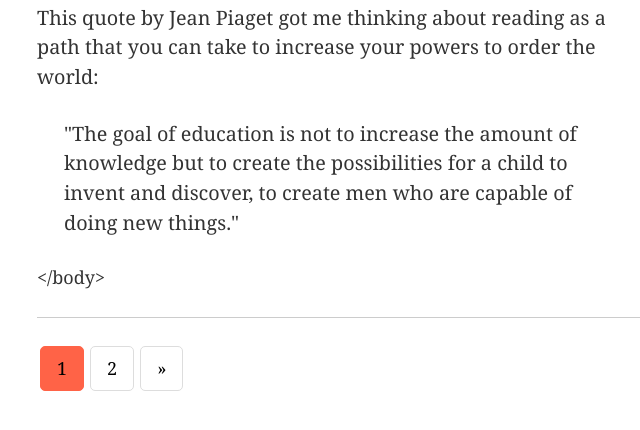
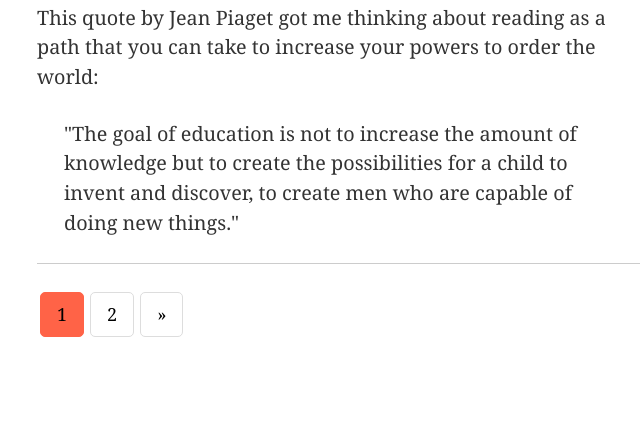
Before and after one commit to ellis-bio/ellisjalia, a Jekyll site: the page built from index.md, in a window 1280 px wide and 900 px high, scrolled down 8442 px, cut to the strip 412-842 px from the top of the window. Shown: the whole strip, without its empty margins (297-937 px from the left). Built offline with Jekyll 4.4.1, drawn with Linux system fonts in a browser that asks for light colours.

Commit message:
ud to index

```diff
--- a/index.md
+++ b/index.md
@@ -112,8 +112,6 @@ Sleeping.</p>
 <p style="font-size:1.7rem; margin-bottom:0"><a href="https://ellisjalia.com/2025/01/19/home/"><b>Home</b></a></p>
 <p style="font-size:0.95rem; color: silver">Sunday, January 19, 2025</p>
 
-<body>
-
 <p style="font-size:1.10rem;">I’m supposed to be working on an essay about the philosophy of perception, but I’ve been really unwell and research has been difficult. So, instead, I've turned my attention to redesigning my living room and workspace.</p>
 
 <center><img src="/assets/images/home-2.jpeg" style="margin-bottom:1.5rem; margin-top: 1.5rem;"></center>
@@ -156,8 +154,6 @@ Sleeping.</p>
 <p style="font-size:1.10rem;">This quote by Jean Piaget got me thinking about reading as a path that you can take to increase your powers to order the world:
 
 <p style="font-size:1.10rem; margin: 1.5rem;">"The goal of education is not to increase the amount of knowledge but to create the possibilities for a child to invent and discover, to create men who are capable of doing new things."</p>
-
-</body>
 
 <hr>
 
```
